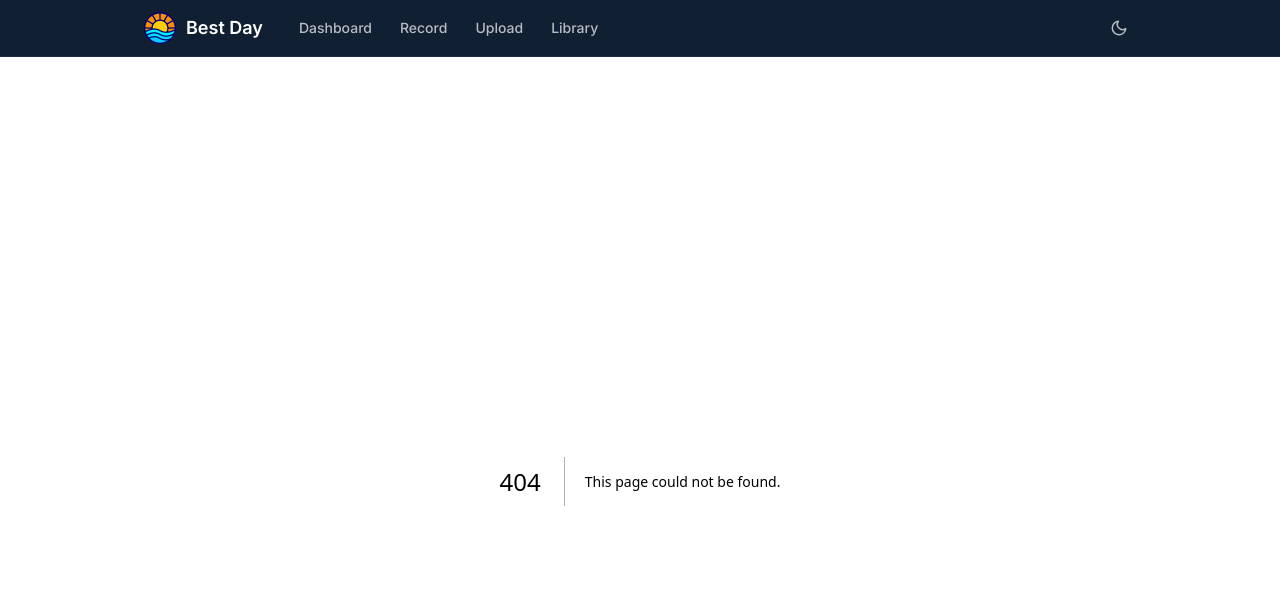
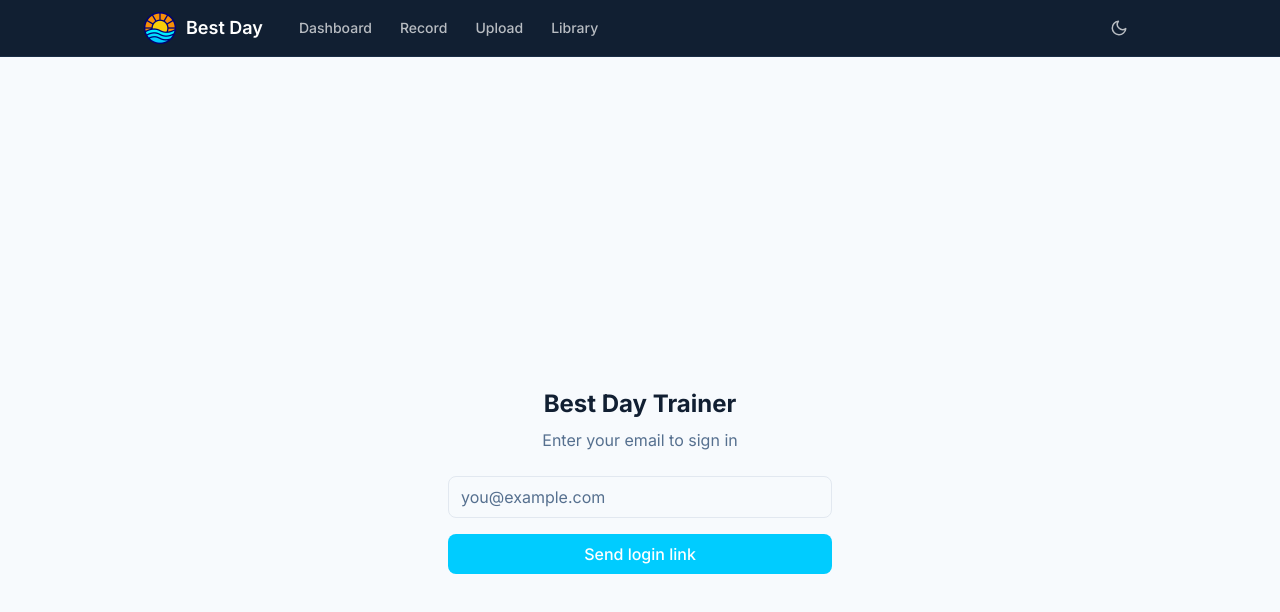
Before and after one commit to toli81/best-day-trainer, a Next.js app: page /login in a window 1280 px wide. Before the commit this address had no page. Shown: the top 612 px of the page. Built offline with nearby package versions, Linux system fonts and the light colour scheme.

Commit message:
feat: add login page with magic link flow

```diff
--- /dev/null
+++ b/src/app/login/page.tsx
@@ -0,0 +1,113 @@
+"use client";
+
+import { useState, Suspense } from "react";
+import { useSearchParams } from "next/navigation";
+
+function LoginForm() {
+  const [email, setEmail] = useState("");
+  const [submitted, setSubmitted] = useState(false);
+  const [error, setError] = useState<string | null>(null);
+  const [loading, setLoading] = useState(false);
+  const searchParams = useSearchParams();
+
+  const urlError = searchParams.get("error");
+
+  async function handleSubmit(e: React.FormEvent) {
+    e.preventDefault();
+    setError(null);
+    setLoading(true);
+
+    try {
+      const res = await fetch("/api/auth/login", {
+        method: "POST",
+        headers: { "Content-Type": "application/json" },
+        body: JSON.stringify({ email }),
+      });
+
+      const data = await res.json();
+
+      if (!res.ok) {
+        setError(data.error || "Something went wrong");
+        return;
+      }
+
+      setSubmitted(true);
+    } catch {
+      setError("Network error. Please try again.");
+    } finally {
+      setLoading(false);
+    }
+  }
+
+  if (submitted) {
+    return (
+      <div className="min-h-screen flex items-center justify-center bg-background p-4">
+        <div className="w-full max-w-sm text-center space-y-4">
+          <h1 className="text-2xl font-bold">Check your email</h1>
+          <p className="text-muted-foreground">
+            We sent a login link to <strong>{email}</strong>. Click the link to sign in.
+          </p>
+          <p className="text-sm text-muted-foreground">
+            The link expires in 15 minutes.
+          </p>
+        </div>
+      </div>
+    );
+  }
+
+  return (
+    <div className="min-h-screen flex items-center justify-center bg-background p-4">
+      <div className="w-full max-w-sm space-y-6">
+        <div className="text-center space-y-2">
+          <h1 className="text-2xl font-bold">Best Day Trainer</h1>
+          <p className="text-muted-foreground">Enter your email to sign in</p>
+        </div>
+
+        {(error || urlError) && (
+          <div className="p-3 rounded-md bg-destructive/10 text-destructive text-sm">
+            {error || (urlError === "invalid_or_expired"
+              ? "This link has expired or already been used. Please request a new one."
+              : urlError === "missing_token"
+              ? "Invalid login link."
+              : "An error occurred.")}
+          </div>
+        )}
+
+        <form onSubmit={handleSubmit} className="space-y-4">
+          <input
+            type="email"
+            value={email}
+            onChange={(e) => setEmail(e.target.value)}
+            placeholder="you@example.com"
+            required
+            className="w-full px-3 py-2 rounded-md border border-border bg-background text-foreground placeholder:text-muted-foreground focus:outline-none focus:ring-2 focus:ring-ring"
+          />
+          <button
+            type="submit"
+            disabled={loading}
+            className="w-full px-3 py-2 rounded-md bg-primary text-primary-foreground font-medium hover:bg-primary/90 disabled:opacity-50"
+          >
+            {loading ? "Sending..." : "Send login link"}
+          </button>
+        </form>
+      </div>
+    </div>
+  );
+}
+
+export default function LoginPage() {
+  return (
+    <Suspense fallback={
+      <div className="min-h-screen flex items-center justify-center bg-background p-4">
+        <div className="w-full max-w-sm space-y-6">
+          <div className="text-center space-y-2">
+            <h1 className="text-2xl font-bold">Best Day Trainer</h1>
+            <p className="text-muted-foreground">Enter your email to sign in</p>
+          </div>
+        </div>
+      </div>
+    }>
+      <LoginForm />
+    </Suspense>
+  );
+}
```
